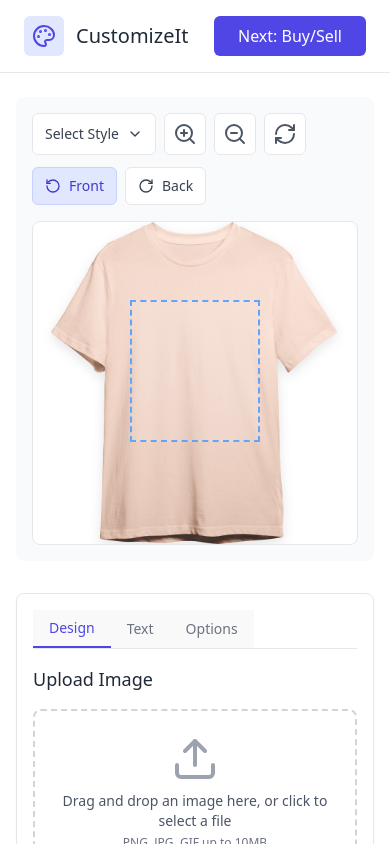
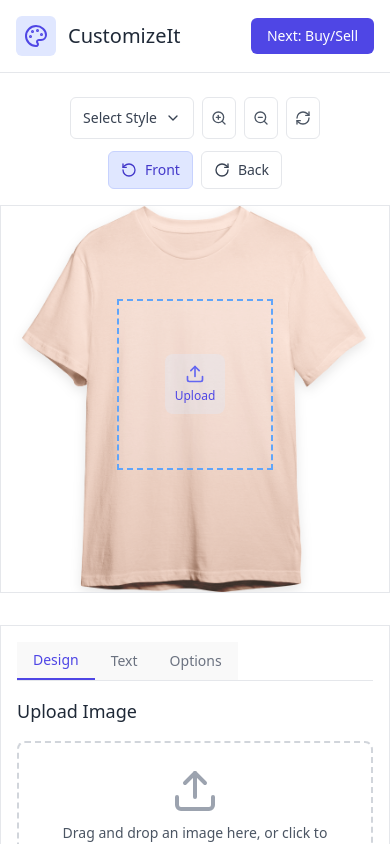
Before and after one commit to mateosanka/Shirt-Print, a React (Vite) app: page / in a window 390 px wide. Shown: the top 844 px of the page. Built offline with nearby package versions, Linux system fonts and the light colour scheme.

Commit message:
fix:style for mobile

```diff
--- a/src/App.tsx
+++ b/src/App.tsx
@@ -41,6 +41,40 @@ function App() {
   const canvasRef = useRef<TShirtMockupRef>(null);
   const rightPanelRef = useRef<HTMLDivElement>(null);
   const canvasContainerRef = useRef<HTMLDivElement>(null);
+
+  // Add a ref for the text input
+  const textInputRef = useRef<HTMLInputElement>(null);
+
+  // Add a handler for text double-click
+  const handleTextDoubleClick = (id: string) => {
+    setSelectedTextId(id);
+    setSelectedImageId(null);
+
+    // Set active tab to 'text' in the Right component
+    if (rightComponentRef.current) {
+      rightComponentRef.current.setActiveTab('text');
+    }
+
+    // Focus the text input with a longer delay for mobile
+    setTimeout(() => {
+      if (textInputRef.current) {
+        textInputRef.current.focus();
+
+        // On mobile, we may need to scroll to the input
+        textInputRef.current.scrollIntoView({ behavior: 'smooth', block: 'center' });
+
+        // Some mobile browsers require this additional step
+        setTimeout(() => {
+          if (textInputRef.current) {
+            textInputRef.current.focus();
+          }
+        }, 300);
+      }
+    }, 100);
+  };
+
+  // Add a ref for the Right component
+  const rightComponentRef = useRef<{ setActiveTab: (tab: string) => void }>(null);
 
   // Handle clicks outside of canvas and right panel to deselect elements
   useEffect(() => {
@@ -259,7 +293,7 @@ function App() {
     <div className="min-h-screen bg-white">
       <ToastContainer />
       <Header />
-      <div className="lg:w-11/12 md:w-full mx-auto py-6 px-4 md:px-6 flex flex-col md:flex-row gap-8 w-screen justify-center">
+      <div className="lg:w-11/12 md:w-full mx-auto py-6 px-0 md:px-6 flex flex-col md:flex-row gap-8 w-screen justify-center">
         <div ref={canvasContainerRef} className="md:w-3/5 w-full">
           <TShirtMockup
             ref={canvasRef}
@@ -274,10 +308,14 @@ function App() {
             selectedTextId={selectedTextId}
             onTextUpdate={handleTextPositionUpdate}
             onDeselect={handleDeselect}
+            onTextDoubleClick={handleTextDoubleClick}
+            onImageUpload={handleImageUpload}
           />
         </div>
         <div ref={rightPanelRef} className="md:w-2/5 w-full">
           <Right
+            ref={rightComponentRef}
+            textInputRef={textInputRef}
             onImageUpload={handleImageUpload}
             onTextAdd={handleTextAdd}
             onTextUpdate={handleTextUpdate}
--- a/src/components/DesignCanvas.tsx
+++ b/src/components/DesignCanvas.tsx
@@ -1,3 +1,4 @@
+/* eslint-disable @typescript-eslint/no-unused-vars */
 import { useEffect, useRef, useImperativeHandle, forwardRef } from 'react';
 import { Stage, Layer, Transformer, Rect, Text, Group } from 'react-konva';
 import Konva from 'konva';
@@ -34,6 +35,7 @@ interface DesignCanvasProps {
     selectedTextId?: string | null;
     containerWidth: number;
     onTextUpdate?: (id: string, updates: Partial<{ text: string; fontSize: number; color: string; x: number; y: number; rotation: number }>) => void;
+    onTextDoubleClick?: (id: string) => void;
 }
 
 // Add ref type
@@ -42,6 +44,11 @@ export interface DesignCanvasRef {
     getImageDimensions: () => { width: number; height: number; scaleX: number; scaleY: number } | null;
     getPosition: () => { x: number; y: number } | null;
     getContainerWidth: () => number;
+}
+
+// Add this interface to extend Konva.Text with our custom property
+interface TextWithTapTime extends Konva.Text {
+    lastTapTime?: number;
 }
 
 // Update to use forwardRef
@@ -55,11 +62,12 @@ const DesignCanvas = forwardRef<DesignCanvasRef, DesignCanvasProps>(({
     onTextSelect,
     selectedTextId,
     onTextUpdate,
-    containerWidth
+    containerWidth,
+    onTextDoubleClick
 }, ref) => {
     const stageRef = useRef<Konva.Stage>(null);
     const imageRefs = useRef<{ [key: string]: Konva.Image | null }>({});
-    const textRefs = useRef<{ [key: string]: Konva.Text | null }>({});
+    const textRefs = useRef<{ [key: string]: TextWithTapTime | null }>({});
     const transformerRef = useRef<Konva.Transformer>(null);
 
     // Update transformer when selection changes
@@ -222,12 +230,13 @@ const DesignCanvas = forwardRef<DesignCanvasRef, DesignCanvasProps>(({
                     listening={false}
                 />
 
-                {/* Text elements remain on top */}
+                {/* Text elements with double-click handler */}
                 {texts.map((el) => (
                     <Text
                         key={el.id}
                         ref={(node) => {
-                            textRefs.current[el.id] = node;
+                            // Cast the node to our extended type
+                            textRefs.current[el.id] = node as TextWithTapTime;
                         }}
                         text={el.text}
                         x={el.x || printableArea.left + printableArea.width / 2}
@@ -240,6 +249,24 @@ const DesignCanvas = forwardRef<DesignCanvasRef, DesignCanvasProps>(({
                         offsetY={el.fontSize / 2}
                         onClick={() => onTextSelect && onTextSelect(el.id)}
                         onTap={() => onTextSelect && onTextSelect(el.id)}
+                        onDblClick={() => onTextDoubleClick && onTextDoubleClick(el.id)}
+                        onDblTap={() => onTextDoubleClick && onTextDoubleClick(el.id)}
+                        onTouchEnd={(_) => { // Use underscore to indicate unused parameter
+                            const now = Date.now();
+                            const lastTap = textRefs.current[el.id]?.lastTapTime || 0;
+                            const tapLength = now - lastTap;
+
+                            if (tapLength < 500 && tapLength > 0) {
+                                if (onTextDoubleClick) {
+                                    onTextDoubleClick(el.id);
+                                }
+                            }
+
+                            // Don't use optional chaining on left side of assignment
+                            if (textRefs.current[el.id]) {
+                                textRefs.current[el.id]!.lastTapTime = now;
+                            }
+                        }}
                         onDragEnd={(e) => handleTextDragEnd(e, el.id)}
                         onTransformEnd={() => handleTextTransform(el.id)}
                     />
--- a/src/components/Header.tsx
+++ b/src/components/Header.tsx
@@ -2,8 +2,8 @@ import { Palette } from "lucide-react";
 
 const Header = () => {
     return (
-        <header className="border-b border-gray-200 py-4 px-6 bg-white sticky top-0 z-10 w-full">
-            <div className="container mx-auto flex justify-between items-center">
+        <header className="border-b border-gray-200 py-4 md:px-6 p-x2 bg-white sticky top-0 z-10 w-full">
+            <div className="mx-auto flex justify-between items-center px-4">
                 <div className="flex items-center">
                     <div className="w-10 h-10 flex items-center justify-center bg-indigo-100 rounded-md">
                         <Palette className="text-indigo-600" />
@@ -11,24 +11,24 @@ const Header = () => {
                     <span className="ml-3 text-xl font-medium text-gray-800">CustomizeIt</span>
                 </div>
 
-                <div className="hidden md:flex items-center space-x-6">
+                <div className="md:flex items-center lg:space-x-6 space-x-2 hidden">
                     <div className="flex items-center">
                         <div className="w-8 h-8 rounded-full bg-indigo-600 text-white flex items-center justify-center font-medium">1</div>
                         <span className="ml-2 font-medium text-indigo-600">Design</span>
                     </div>
-                    <div className="w-12 h-0.5 bg-gray-300"></div>
+                    <div className="lg:w-12 w-8 h-0.5 bg-gray-300"></div>
                     <div className="flex items-center">
                         <div className="w-8 h-8 rounded-full bg-gray-200 text-gray-500 flex items-center justify-center font-medium">2</div>
                         <span className="ml-2 text-gray-500">Buy/Sell</span>
                     </div>
-                    <div className="w-12 h-0.5 bg-gray-300"></div>
+                    <div className="lg:w-12 w-8 h-0.5 bg-gray-300"></div>
                     <div className="flex items-center">
                         <div className="w-8 h-8 rounded-full bg-gray-200 text-gray-500 flex items-center justify-center font-medium">3</div>
                         <span className="ml-2 text-gray-500">Finish</span>
                     </div>
                 </div>
 
-                <button id="next-button" className="bg-indigo-600 hover:bg-indigo-700 text-white py-2 px-6 rounded-md font-medium transition duration-200">
+                <button id="next-button" className="bg-indigo-600 hover:bg-indigo-700 text-white py-2 sm:px-6 px-4 rounded-md sm:text-md  text-sm font-medium transition duration-200">
                     Next: Buy/Sell
                 </button>
             </div>
--- a/src/components/Right.tsx
+++ b/src/components/Right.tsx
@@ -1,4 +1,4 @@
-import { useRef, useState, useEffect } from "react";
+import { useRef, useState, useEffect, forwardRef, useImperativeHandle } from "react";
 import { AlignHorizontalSpaceAround, AlignVerticalJustifyEnd, AlignVerticalJustifyStart, AlignHorizontalJustifyStart, AlignHorizontalJustifyEnd, Trash2, Upload, X } from "lucide-react";
 import { toast } from "react-toastify";
 
@@ -28,11 +28,12 @@ interface RightProps {
     onImageUpdate?: (id: string, updates: Partial<{ size: number; rotation: number; x: number; y: number }>) => void;
     onImageDelete?: (id: string) => void;
     setSelectedTextId: (id: string | null) => void;
+    textInputRef?: React.RefObject<HTMLInputElement>;
 }
 
 const MAX_FILE_SIZE = 10 * 1024 * 1024; // 10MB in bytes
 
-const Right: React.FC<RightProps> = ({
+const Right = forwardRef<{ setActiveTab: (tab: string) => void }, RightProps>(({
     onImageUpload,
     onTextAdd,
     onTextUpdate,
@@ -45,8 +46,9 @@ const Right: React.FC<RightProps> = ({
     selectedImage,
     onImageUpdate,
     onImageDelete,
-    setSelectedTextId
-}) => {
+    setSelectedTextId,
+    textInputRef
+}, ref) => {
     const [activeTab, setActiveTab] = useState('design');
     const [newText, setNewText] = useState('');
     const [fontSize, setFontSize] = useState(24);
@@ -161,8 +163,15 @@ const Right: React.FC<RightProps> = ({
         }
     };
 
+    // Expose the setActiveTab method
+    useImperativeHandle(ref, () => ({
+        setActiveTab: (tab: string) => {
+            setActiveTab(tab);
+        }
+    }));
+
     return (
-        <div className="bg-white rounded-lg shadow-sm border border-gray-200 p-4 h-full">
+        <div className="bg-white md:rounded-lg rounded-none shadow-sm border border-gray-200 p-4 h-full">
             <div className="mb-4">
                 <div className="flex border-b border-gray-200">
                     <button
@@ -382,6 +391,7 @@ const Right: React.FC<RightProps> = ({
                                     </label>
                                     <input
                                         id="text-input"
+                                        ref={textInputRef}
                                         type="text"
                                         value={newText}
                                         onChange={(e) => setNewText(e.target.value)}
@@ -470,6 +480,6 @@ const Right: React.FC<RightProps> = ({
             </div>
         </div>
     )
-}
+})
 
 export default Right;
--- a/src/components/TShirtMockup.tsx
+++ b/src/components/TShirtMockup.tsx
@@ -1,7 +1,7 @@
 import { useState, useImperativeHandle, forwardRef, useRef, useEffect } from 'react';
 import DesignCanvas from './DesignCanvas';
 import type { DesignCanvasRef } from './DesignCanvas';
-import { RefreshCw, ZoomIn, ZoomOut, ChevronDown, RotateCcw, RotateCw } from 'lucide-react';
+import { RefreshCw, ZoomIn, ZoomOut, ChevronDown, RotateCcw, RotateCw, Upload } from 'lucide-react';
 
 // Import t-shirt images
 const tshirtImages = {
@@ -53,6 +53,8 @@ interface TShirtMockupProps {
   selectedTextId?: string | null;
   onTextUpdate?: (id: string, updates: Partial<{ x: number; y: number; fontSize: number; rotation: number }>) => void;
   onDeselect?: () => void;
+  onTextDoubleClick?: (id: string) => void;
+  onImageUpload?: (file: File) => void;
 }
 
 // Make sure the interface is exported
@@ -93,6 +95,8 @@ const TShirtMockup = forwardRef<TShirtMockupRef, TShirtMockupProps>(({
   selectedTextId,
   onTextUpdate,
   onDeselect,
+  onTextDoubleClick,
+  onImageUpload,
 }, ref) => {
   const [zoomLevel, setZoomLevel] = useState(1);
   const [currentView, setCurrentView] = useState<'front' | 'back'>('front');
@@ -101,23 +105,53 @@ const TShirtMockup = forwardRef<TShirtMockupRef, TShirtMockupProps>(({
   const canvasRef = useRef<DesignCanvasRef>(null);
   const containerRef = useRef<HTMLDivElement>(null);
   const [containerWidth, setContainerWidth] = useState(500);
+  const [areControlsWrapped, setAreControlsWrapped] = useState(false);
 
   const scaledDimensions = calculateScaledDimensions(containerWidth);
 
   // Function to update width
   const updateWidth = () => {
     if (containerRef.current) {
-      setContainerWidth(containerRef.current.offsetWidth);
+      // Force a reflow to ensure accurate measurements
+      setTimeout(() => {
+        if (containerRef.current) {
+          setContainerWidth(containerRef.current.offsetWidth);
+        }
+      }, 0);
     }
   };
 
   useEffect(() => {
-    // Get initial width
+    // Get initial width after the component has fully rendered
     updateWidth();
 
-    // Add resize listener
+    // Check if controls should be wrapped
+    setAreControlsWrapped(containerWidth < 460);
+
+    // Also listen for window resize events to handle initial sizing better
     window.addEventListener('resize', updateWidth);
-    return () => window.removeEventListener('resize', updateWidth);
+
+    // Use ResizeObserver for more accurate tracking of the specific element
+    if (containerRef.current) {
+      const resizeObserver = new ResizeObserver(entries => {
+        for (const entry of entries) {
+          const newWidth = entry.contentRect.width;
+          setContainerWidth(newWidth);
+          setAreControlsWrapped(newWidth < 460);
+        }
+      });
+
+      resizeObserver.observe(containerRef.current);
+
+      return () => {
+        window.removeEventListener('resize', updateWidth);
+        resizeObserver.disconnect();
+      };
+    }
+
+    return () => {
+      window.removeEventListener('resize', updateWidth);
+    };
   }, []);
 
   // Expose methods via ref
@@ -171,19 +205,30 @@ const TShirtMockup = forwardRef<TShirtMockupRef, TShirtMockupProps>(({
     return scaledArea;
   };
 
+  // Add file input ref
+  const fileInputRef = useRef<HTMLInputElement>(null);
+
+  // Handle file selection
+  const handleFileSelect = (e: React.ChangeEvent<HTMLInputElement>) => {
+    const files = e.target.files;
+    if (files && files.length > 0 && onImageUpload) {
+      onImageUpload(files[0]);
+    }
+  };
+
   return (
-    <div className="bg-gray-50 rounded-lg p-4 h-auto flex flex-col">
+    <div className="md:bg-gray-50 bg-none md:rounded-lg rounded-none md:p-4 p-0 h-auto flex flex-col">
       {/* Preview controls */}
-      <div className="flex justify-between mb-4 flex-wrap gap-3">
+      <div className={`flex mb-4 flex-wrap gap-3 md:px-0 px-2 ${areControlsWrapped ? 'justify-center' : 'justify-between'}`}>
         <div className="flex space-x-2">
           {/* Shirt selector dropdown */}
           <div className="relative">
             <button
               onClick={() => setIsShirtSelectorOpen(!isShirtSelectorOpen)}
-              className="bg-white border border-gray-200 px-3 py-2 rounded-md text-gray-700 hover:bg-gray-50 font-medium text-sm flex items-center gap-2"
+              className="bg-white border border-gray-200 px-3 p-2 rounded-md text-gray-700 hover:bg-gray-50 font-medium text-sm flex items-center gap-2"
             >
               <span className='leading-6'>Select Style</span>
-              <ChevronDown className="w-4 h-4" />
+              <ChevronDown className='w-4 h-4' />
             </button>
 
             {isShirtSelectorOpen && (
@@ -210,13 +255,13 @@ const TShirtMockup = forwardRef<TShirtMockupRef, TShirtMockupProps>(({
 
           {/* Existing zoom controls */}
           <button onClick={handleZoomIn} className="bg-white border border-gray-200 p-2 rounded-md text-gray-600 hover:bg-gray-50">
-            <ZoomIn />
+            <ZoomIn className='w-4 h-4' />
           </button>
           <button onClick={handleZoomOut} className="bg-white border border-gray-200 p-2 rounded-md text-gray-600 hover:bg-gray-50">
-            <ZoomOut />
+            <ZoomOut className='w-4 h-4' />
           </button>
           <button onClick={() => setZoomLevel(1)} className="bg-white border border-gray-200 p-2 rounded-md text-gray-600 hover:bg-gray-50">
-            <RefreshCw />
+            <RefreshCw className='w-4 h-4' />
           </button>
         </div>
 
@@ -247,7 +292,7 @@ const TShirtMockup = forwardRef<TShirtMockupRef, TShirtMockupProps>(({
 
       {/* Product preview */}
       <div
-        className="flex-grow flex items-center justify-center relative bg-white rounded-lg border border-gray-200 overflow-hidden"
+        className="flex-grow flex items-center justify-center relative bg-white md:rounded-lg rounded-none border border-gray-200 overflow-hidden"
         onClick={handleBackgroundClick}
         style={{
           height: scaledDimensions.height,
@@ -273,6 +318,33 @@ const TShirtMockup = forwardRef<TShirtMockupRef, TShirtMockupProps>(({
             }}
           />
 
+          {/* Upload button in the middle of printable area when no images */}
+          {images.length === 0 && (
+            <div
+              className="absolute md:hidden flex flex-col items-center justify-center cursor-pointer"
+              style={{
+                top: `${calculatePrintableArea(containerWidth).top + calculatePrintableArea(containerWidth).height / 2 - 30}px`,
+                left: `${calculatePrintableArea(containerWidth).left + calculatePrintableArea(containerWidth).width / 2 - 30}px`,
+                width: '60px',
+                height: '60px',
+                backgroundColor: 'rgba(219, 234, 254, 0.3)',
+                borderRadius: '8px',
+                zIndex: 10
+              }}
+              onClick={() => fileInputRef.current?.click()}
+            >
+              <Upload className="w-5 h-5 text-indigo-500 mb-1" />
+              <p className="text-xs font-medium text-indigo-600">Upload</p>
+              <input
+                ref={fileInputRef}
+                type="file"
+                className="hidden"
+                accept="image/*"
+                onChange={handleFileSelect}
+              />
+            </div>
+          )}
+
           <DesignCanvas
             ref={canvasRef}
             containerWidth={scaledDimensions.width}
@@ -285,6 +357,7 @@ const TShirtMockup = forwardRef<TShirtMockupRef, TShirtMockupProps>(({
             onTextSelect={onTextSelect}
             selectedTextId={selectedTextId}
             onTextUpdate={onTextUpdate}
+            onTextDoubleClick={onTextDoubleClick}
           />
 
           {showPrintableArea && (
```
